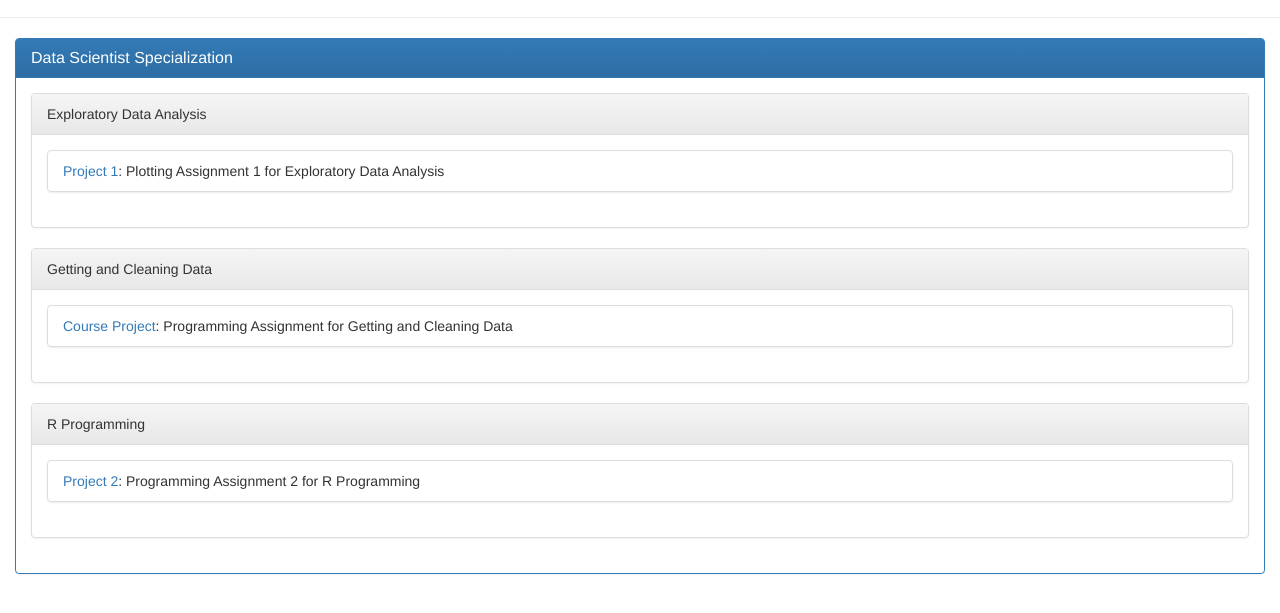
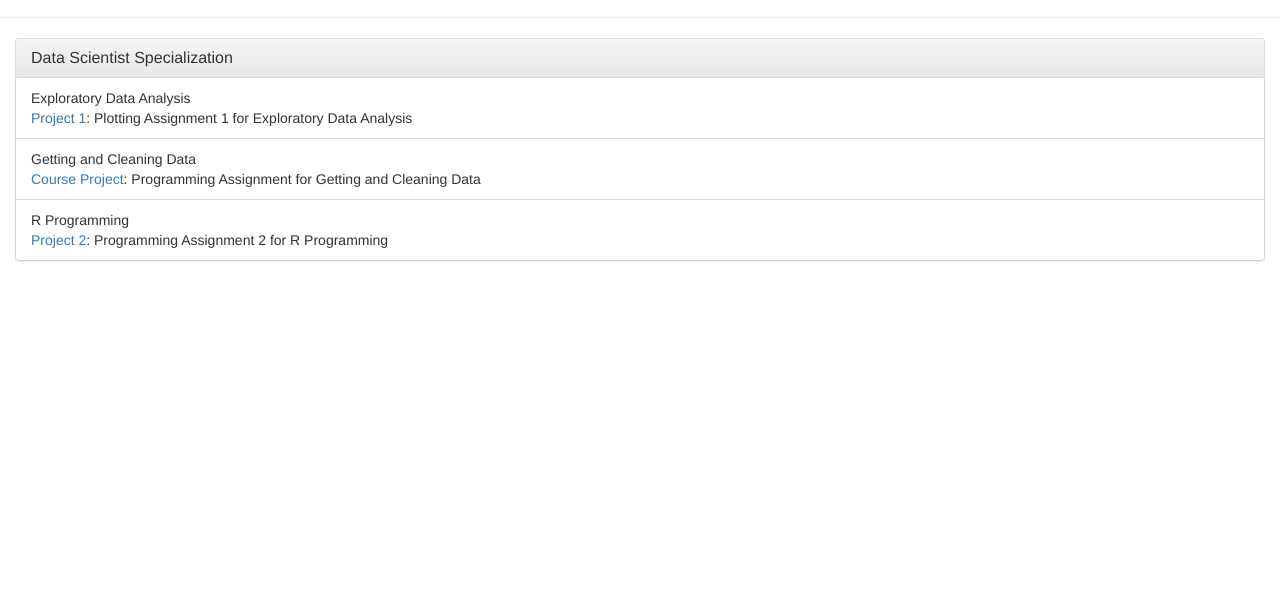
Before and after one commit to csmateixeira/csmateixeira.github.io, a plain HTML site: page coursera.html in a window 1280 px wide. Shown: the part 53-666 px from the top of the page. Drawn offline with nearby package versions, Linux system fonts and the light colour scheme.

Commit message:
updated page

```diff
--- a/coursera.html
+++ b/coursera.html
@@ -36,53 +36,33 @@
     </div>
 </div>
 
-<hr />
+<hr/>
 
 <div class="container-fluid">
     <div class="row">
         <div class="col-md-12">
-            <div class="panel panel-primary">
+            <div class="panel panel-default">
                 <div class="panel-heading">
                     <h3 class="panel-title">Data Scientist Specialization</h3>
                 </div>
-                <div class="panel-body">
-                    <div class="panel panel-default">
-                        <div class="panel-heading">
-                            Exploratory Data Analysis
-                        </div>
-                        <div class="panel-body">
-                            <ul class="list-group">
-                                <li class="list-group-item">
-                                    <a href="http://csmateixeira.github.io/ExData_Plotting1" target="_blank">Project 1</a>:  Plotting Assignment 1 for Exploratory Data Analysis
-                                </li>
-                            </ul>
-                        </div>
-                    </div>
-                    <div class="panel panel-default">
-                        <div class="panel-heading">
-                            Getting and Cleaning Data
-                        </div>
-                        <div class="panel-body">
-                            <ul class="list-group">
-                                <li class="list-group-item">
-                                    <a href="http://csmateixeira.github.io/GettingAndCleaningData" target="_blank">Course Project</a>: Programming Assignment for Getting and Cleaning Data
-                                </li>
-                            </ul>
-                        </div>
-                    </div>
-                    <div class="panel panel-default">
-                        <div class="panel-heading">
-                            R Programming
-                        </div>
-                        <div class="panel-body">
-                            <ul class="list-group">
-                                <li class="list-group-item">
-                                    <a href="http://csmateixeira.github.io/ProgrammingAssignment2" target="_blank">Project 2</a>: Programming Assignment 2 for R Programming
-                                </li>
-                            </ul>
-                        </div>
-                    </div>
-                </div>
+
+                <ul class="list-group">
+                    <li class="list-group-item">
+                        Exploratory Data Analysis <br/>
+                        <a href="http://csmateixeira.github.io/ExData_Plotting1" target="_blank">Project 1</a>: Plotting
+                        Assignment 1 for Exploratory Data Analysis
+                    </li>
+                    <li class="list-group-item">
+                        Getting and Cleaning Data <br/>
+                        <a href="http://csmateixeira.github.io/GettingAndCleaningData" target="_blank">Course
+                            Project</a>: Programming Assignment for Getting and Cleaning Data
+                    </li>
+                    <li class="list-group-item">
+                        R Programming <br/>
+                        <a href="http://csmateixeira.github.io/ProgrammingAssignment2" target="_blank">Project 2</a>:
+                        Programming Assignment 2 for R Programming
+                    </li>
+                </ul>
             </div>
         </div>
     </div>
```
